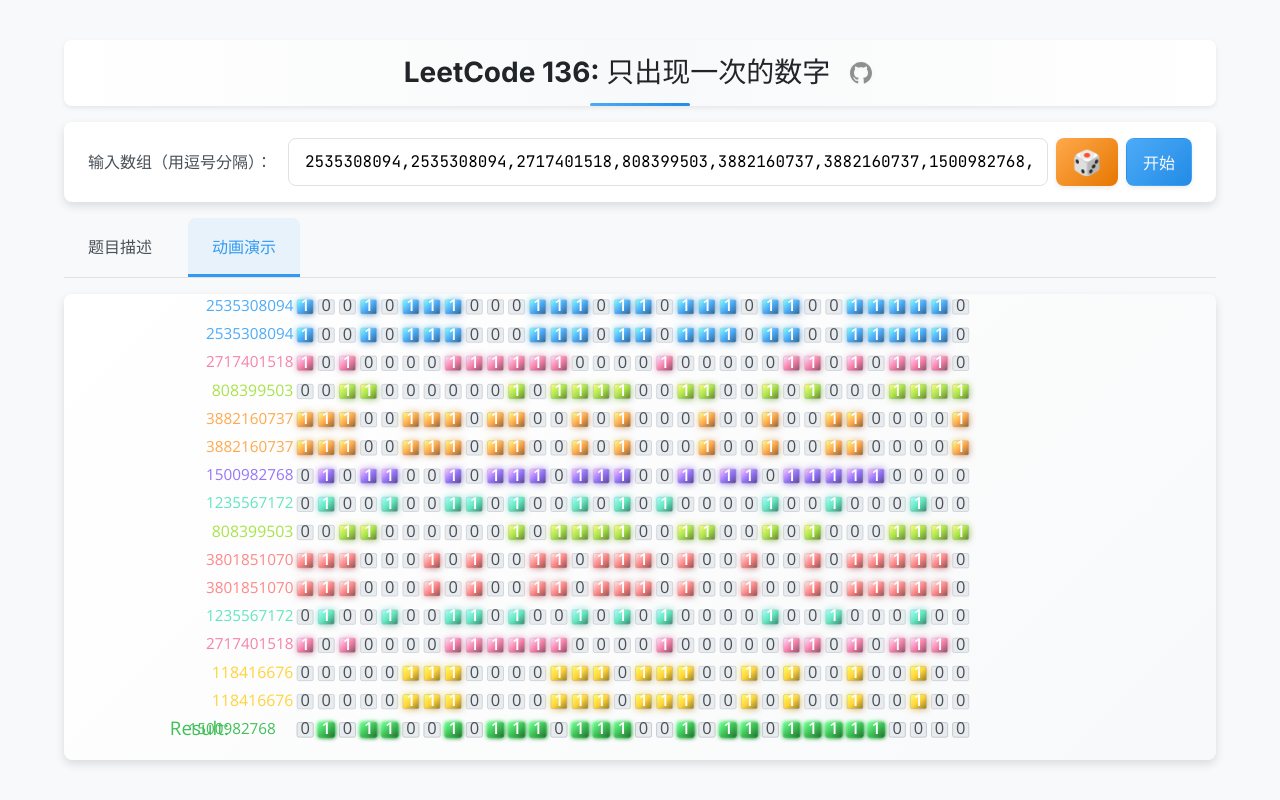
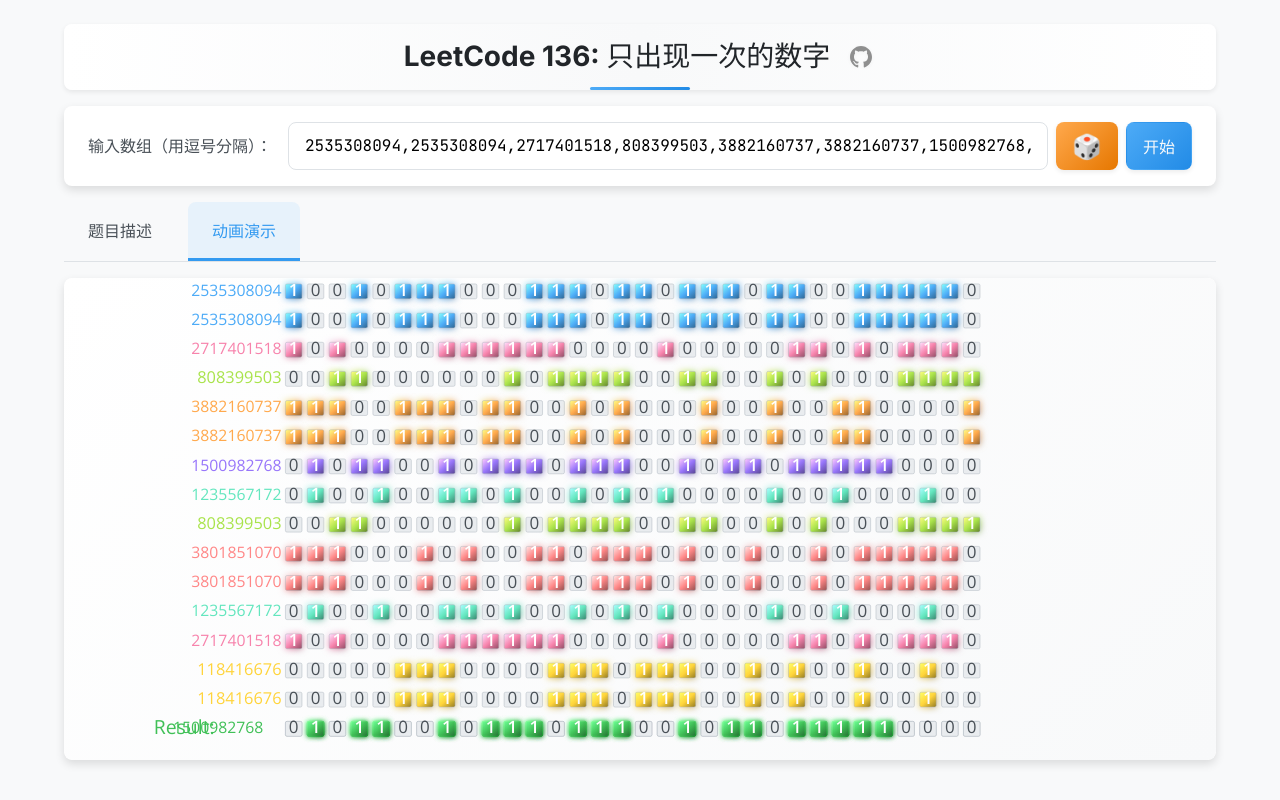
Before and after one commit to fuck-algorithm/leetcode-136-single-number, a React (Vite) app: page / in a window 1280 px wide. Built offline with nearby package versions, Linux system fonts and the light colour scheme.

Commit message:
减小标题上方空白区域，优化页面空间利用

```diff
--- a/src/App.css
+++ b/src/App.css
@@ -1,7 +1,7 @@
 #root {
   max-width: 1280px;
   margin: 0 auto;
-  padding: var(--spacing-md);
+  padding: 0 var(--spacing-md) var(--spacing-md) var(--spacing-md);
   text-align: center;
   width: 100%;
   height: 100%;
@@ -12,7 +12,7 @@
 .app {
   max-width: 1200px;
   margin: 0 auto;
-  padding: var(--spacing-md);
+  padding: var(--spacing-xs) var(--spacing-md) var(--spacing-md) var(--spacing-md);
   font-family: var(--font-body);
   display: flex;
   flex-direction: column;
@@ -55,6 +55,7 @@
   position: relative;
   color: var(--text-primary);
   text-align: center;
+  margin-top: 0;
   margin-bottom: var(--spacing-md);
   padding-bottom: var(--spacing-sm);
   font-size: 24px;
```
